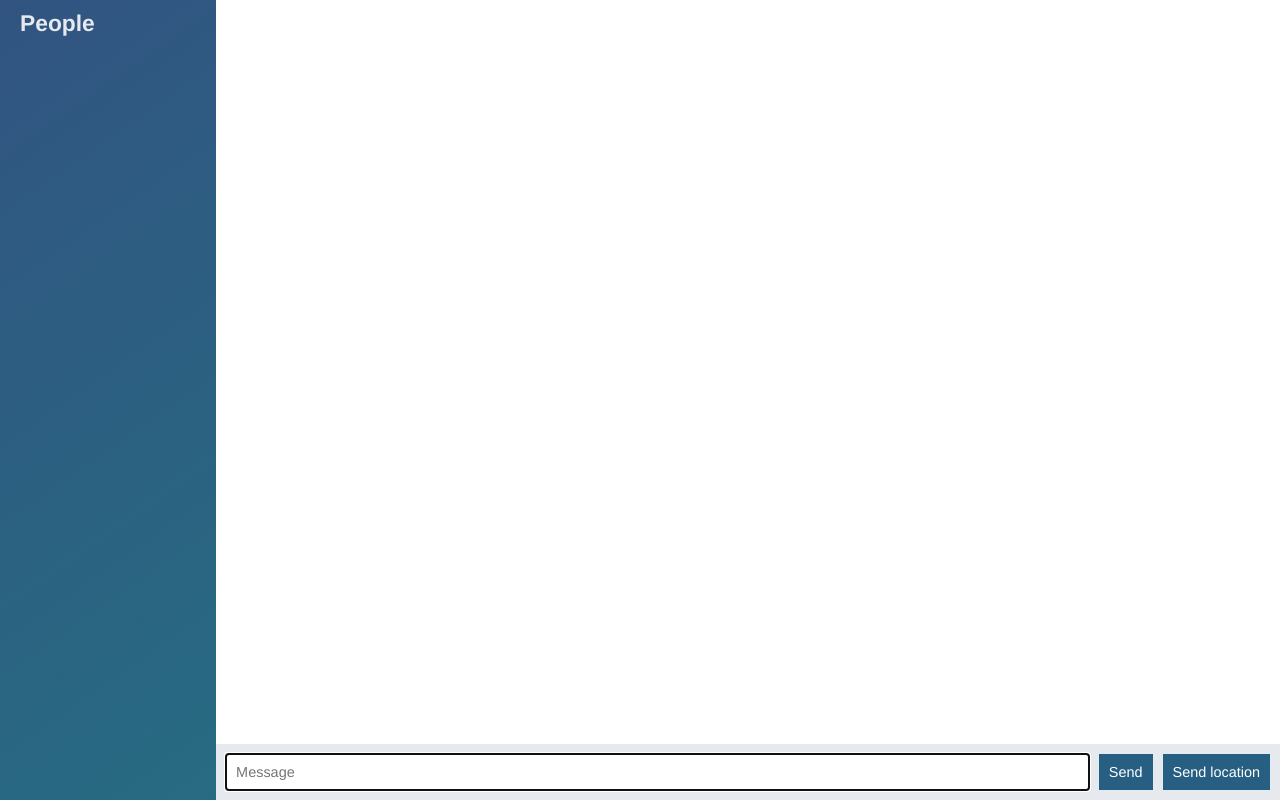
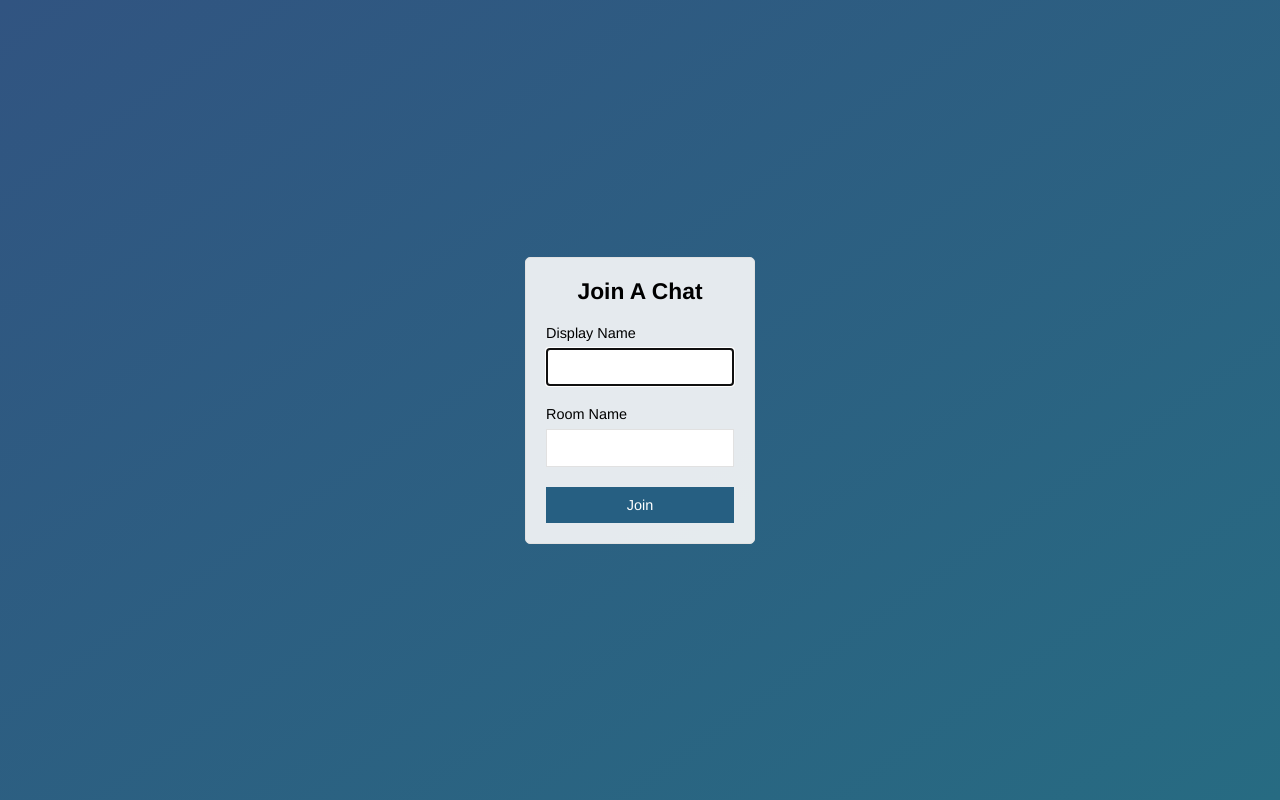
Before and after one commit to andy1052/node-chat-app, a website: page public/index.html in a window 1280 px wide. Drawn offline with nearby package versions, Linux system fonts and the light colour scheme; no server answers.

Commit message:
Add join page that submits to chat .html

```diff
--- a/public/index.html
+++ b/public/index.html
@@ -1,64 +1,29 @@
 <!DOCTYPE html>
 <html>
 <head>
-		<meta charset="utf-8">
+	<meta charset='utf-8'>
+	<meta name="viewport" content="width=device-width, initial-scale=1, user-scalable=no">
+	<title>Join | ChatApp</title>
 	<link rel="stylesheet" href="styles.css">
-
 </head>
-	<body class="chat">
-
-	<div class="chat__sidebar">
-		<h3>People</h3>
-		<div id="users"></div>
+<body class="centered-form">
+	<div class="centered-form__form">
+	<form action="/chat.html">
+		<div class="form-field">
+		<h3>Join A Chat</h3>
 			</div>
-
-	<div class="chat__main">
-
-	<ol id="messages" class="chat__messages"></ol>
-
-	<div class="chat__footer">
-		<form id="message-form">
-	<input name="message" type="text" placeholder="Message" autofocus autocomplete="off"/>
-	<button>Send</button>
+		<div class="form-field">
+		<label>Display Name</label>
+		<input type="text" name="name" autofocus/>
+			</div>
+		<div class="form-field">
+			<label>Room Name</label>
+			<input type="text" name="room"/>
+		</div>
+		<div class="form-field">
+			<button>Join</button>
+		</div>
 	</form>
-
-<button id="send-location">Send location</button>
 	</div>
-	</div>
-
-<script id="message-template" type="text/template">
-	<li class="message">
-		<div class="message__title">
-			<h4>{{from}}</h4>
-			<span>{{createdAt}}</span>
-		</div>
-		<div class="message__body">
-			<p>{{text}}</p>
-		</div>
-	</li>
-</script>
-
-<script id="location-message-template" type="text/template">
-	<li class="message">
-		<div class="message__title">
-			<h4>{{from}}</h4>
-			<span>{{createdAt}}</span>
-		</div>
-		<div class="message__body">
-			<p>
-				<a href="{{url}}" target="_blank">My Current Location</a>
-			</p>
-		</div>
-	</li>
-</script>
-
-<script src="/socket.io/socket.io.js"></script>
-<script src="/js/libs/jquery-3.3.1.min.js"></script>
-<script src="/js/libs/moment.js"></script>
-<script src="js/libs/mustache.js"></script>
-<script src="/js/index.js"></script>
-
-
-
 </body>
 </html>
```
Also changed, not shown: public/chat.html (added, +66 -0 lines), public/js/chat.js (renamed from public/js/index.js). Lines whose indentation alone changed are shown as unchanged.
